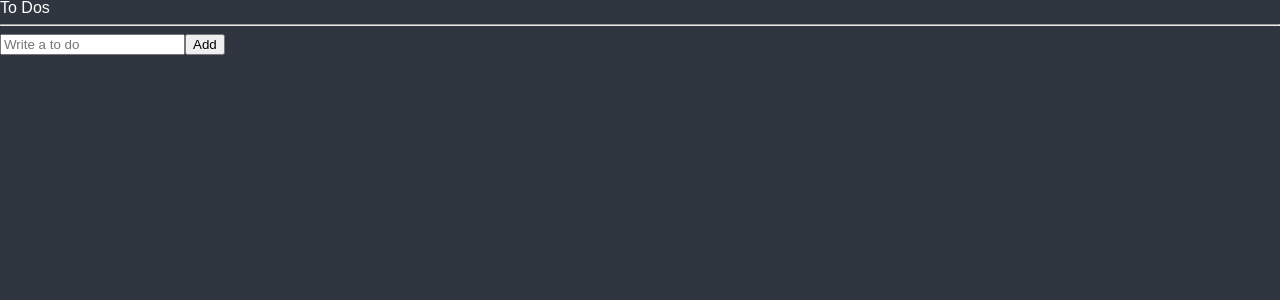
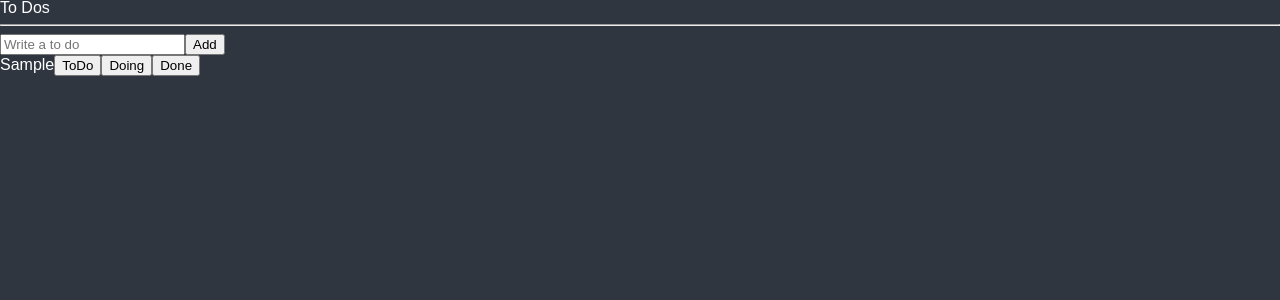
Before and after one commit to unidagit/todoList, a React (Create React App) app: page / in a window 1280 px wide. Both pictures are taken after typing "Sample" into the empty fields and a click on the button "Add". Shown: the top 300 px of the page. Built offline with nearby package versions, Linux system fonts and the light colour scheme.

Commit message:
컴포넌트 분리

```diff
--- /dev/null
+++ b/src/components/CreateToDo.tsx
@@ -0,0 +1,34 @@
+import { useForm } from "react-hook-form";
+import { useSetRecoilState } from "recoil";
+import { toDoState } from "./atoms";
+
+interface IForm {
+  //form의 인터페이스
+  toDo: string;
+}
+
+function CreateToDo() {
+  const setToDos = useSetRecoilState(toDoState);
+  const { register, handleSubmit, setValue } = useForm<IForm>();
+  const handleValid = ({ toDo }: IForm) => {
+    console.log("add to do", toDo);
+    setToDos((oldToDos) => [
+      { text: toDo, id: Date.now(), category: "TO_DO" },
+      ...oldToDos,
+    ]);
+    setValue("toDo", "");
+  };
+  return (
+    <form onSubmit={handleSubmit(handleValid)}>
+      <input
+        {...register("toDo", {
+          required: "할일을 써주세요",
+        })}
+        placeholder="Write a to do"
+      />
+      <button>Add</button>
+    </form>
+  );
+}
+
+export default CreateToDo;
--- /dev/null
+++ b/src/components/ToDo.tsx
@@ -0,0 +1,14 @@
+import { IToDo } from "./atoms";
+
+function ToDo({ text }: IToDo) {
+  return (
+    <li>
+      <span>{text}</span>
+      <button>ToDo</button>
+      <button>Doing</button>
+      <button>Done</button>
+    </li>
+  );
+}
+
+export default ToDo;
--- a/src/components/ToDoList.tsx
+++ b/src/components/ToDoList.tsx
@@ -1,36 +1,20 @@
-import { useForm } from "react-hook-form";
-import { atom, useRecoilState } from "recoil";
-
-interface IForm {
-  toDo: string;
-}
-
-const toDoState = atom({
-  key: "toDo",
-  default: [],
-});
+import { useRecoilValue } from "recoil";
+import { toDoState } from "./atoms";
+import CreateToDo from "./CreateToDo";
+import ToDo from "./ToDo";
 
 function ToDoList() {
-  const [toDos, setToDos] = useRecoilState(toDoState);
-  const { register, handleSubmit, setValue } = useForm<IForm>();
-  const handleValid = (data: IForm) => {
-    console.log("add to do", data.toDo);
-    setValue("toDo", "");
-  };
+  const toDos = useRecoilValue(toDoState);
   return (
     <div>
       <h1>To Dos</h1>
       <hr />
-      <form onSubmit={handleSubmit(handleValid)}>
-        <input
-          {...register("toDo", {
-            required: "할일을 써주세요",
-          })}
-          placeholder="Write a to do"
-        />
-        <button>Add</button>
-      </form>
-      <ul></ul>
+      <CreateToDo />
+      <ul>
+        {toDos.map((toDo) => (
+          <ToDo key={toDo.id} {...toDo} />
+        ))}
+      </ul>
     </div>
   );
 }
--- /dev/null
+++ b/src/components/atoms.tsx
@@ -0,0 +1,15 @@
+import { atom } from "recoil";
+
+export interface IToDo {
+  //toDo가 어떻게 생긴지를 알려줄 인터페이스
+  text: string;
+  id: number;
+  category: "TO_DO" | "DOING" | "DONE"; //3가지 옵션
+}
+
+//  toDos는 IToDo 객체로 이뤄진 배열이다
+export const toDoState = atom<IToDo[]>({
+  //toDoState는 toDo의 배열들.
+  key: "toDo",
+  default: [],
+});
```
